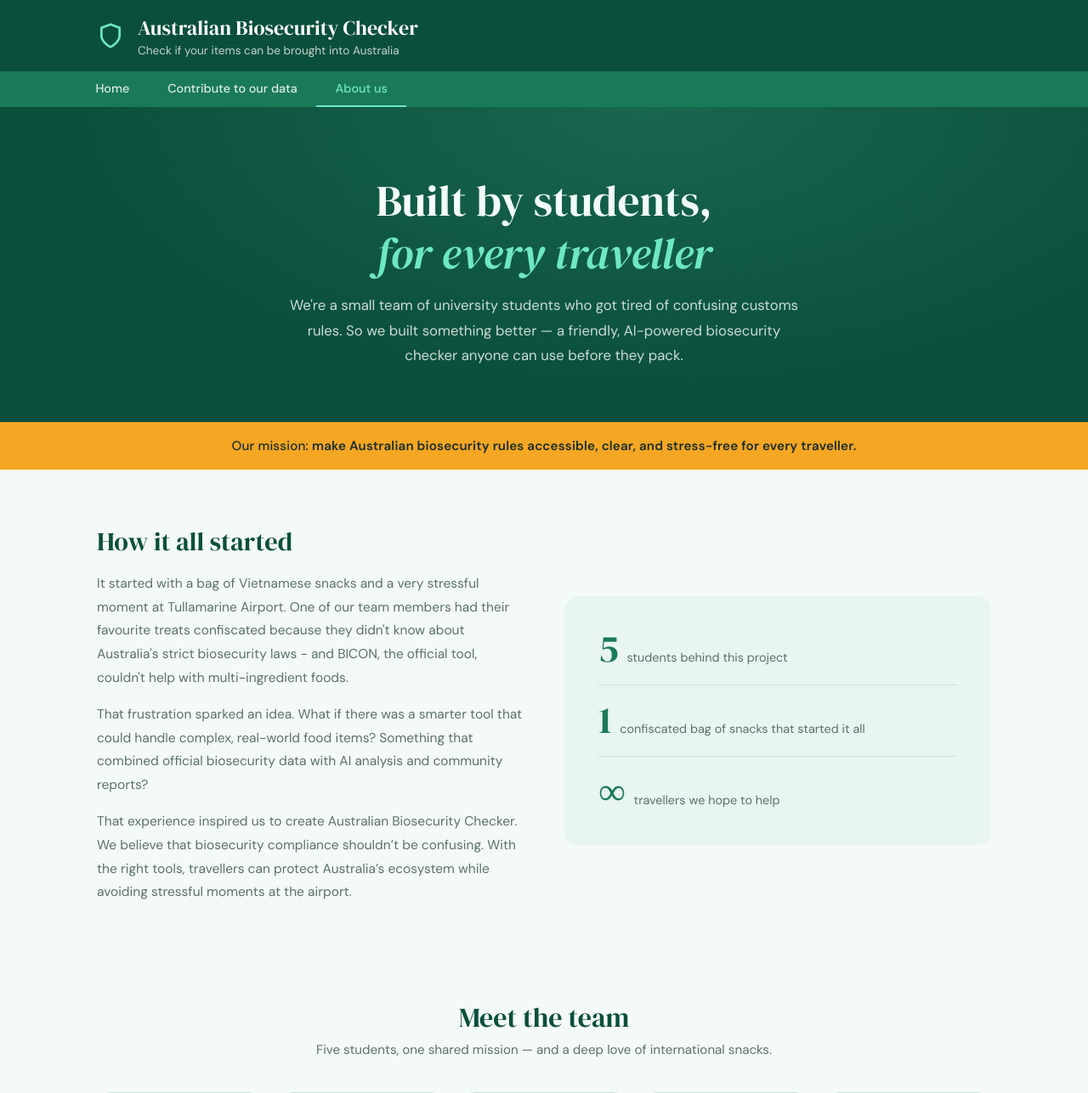
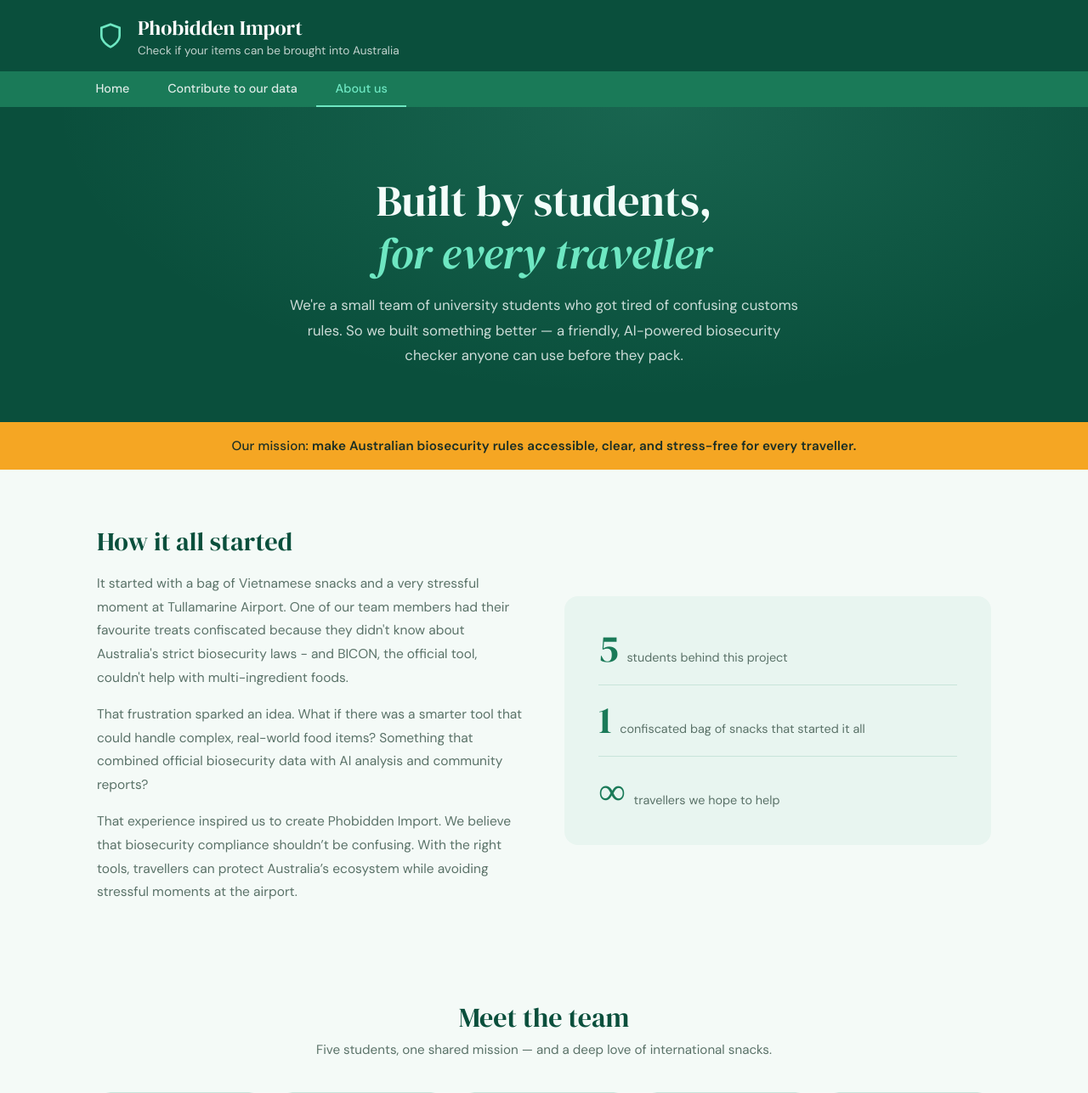
Before and after one commit to Tony-Le081106/Phobidden-Imports, a Flask app: template templates/about-us.html in a window 1280 px wide. Shown: the top 1287 px of the page at 85% size. Run offline with Flask 3, Linux system fonts and the light colour scheme; the template is opened without the code that fills it, so the values that code supplies are empty.

Commit message:
Update about-us.html
update name

```diff
--- a/templates/about-us.html
+++ b/templates/about-us.html
@@ -3,7 +3,7 @@
 <head>
     <meta charset="UTF-8">
     <meta name="viewport" content="width=device-width, initial-scale=1.0">
-    <title>About Us – Australian Biosecurity Checker</title>
+    <title>About Us</title>
     <link rel="stylesheet" href="about-use-style.css">
 </head>
 <body>
@@ -14,7 +14,7 @@
                 <path d="M12 22s8-4 8-10V5l-8-3-8 3v7c0 6 8 10 8 10z"></path>
             </svg>
             <div>
-                <h1>Australian Biosecurity Checker</h1>
+                <h1>Phobidden Import</h1>
                 <p class="subtitle">Check if your items can be brought into Australia</p>
             </div>
         </div>
@@ -47,7 +47,7 @@
                 <h3>How it all started</h3>
                 <p>It started with a bag of Vietnamese snacks and a very stressful moment at Tullamarine Airport. One of our team members had their favourite treats confiscated because they didn't know about Australia's strict biosecurity laws - and BICON, the official tool, couldn't help with multi-ingredient foods.</p>
                 <p>That frustration sparked an idea. What if there was a smarter tool that could handle complex, real-world food items? Something that combined official biosecurity data with AI analysis and community reports?</p>
-                <p>That experience inspired us to create Australian Biosecurity Checker. We believe that biosecurity compliance shouldn’t be confusing. With the right tools, travellers can protect Australia’s ecosystem while avoiding stressful moments at the airport.</p>
+                <p>That experience inspired us to create Phobidden Import. We believe that biosecurity compliance shouldn’t be confusing. With the right tools, travellers can protect Australia’s ecosystem while avoiding stressful moments at the airport.</p>
             </div>
             <div class="story-visual">
                 <div class="stat-row">
```
